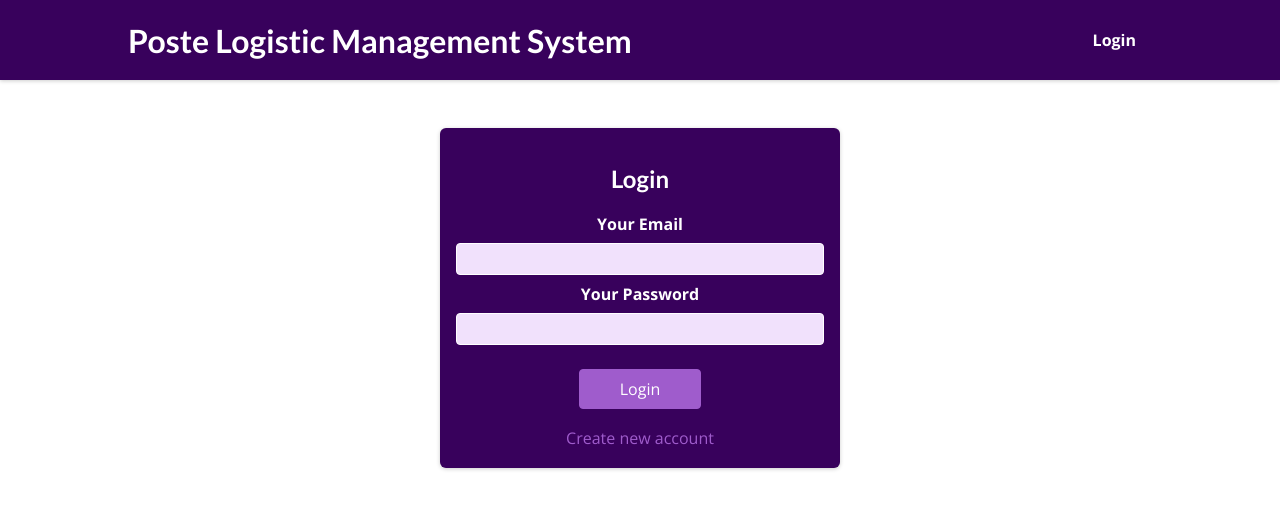
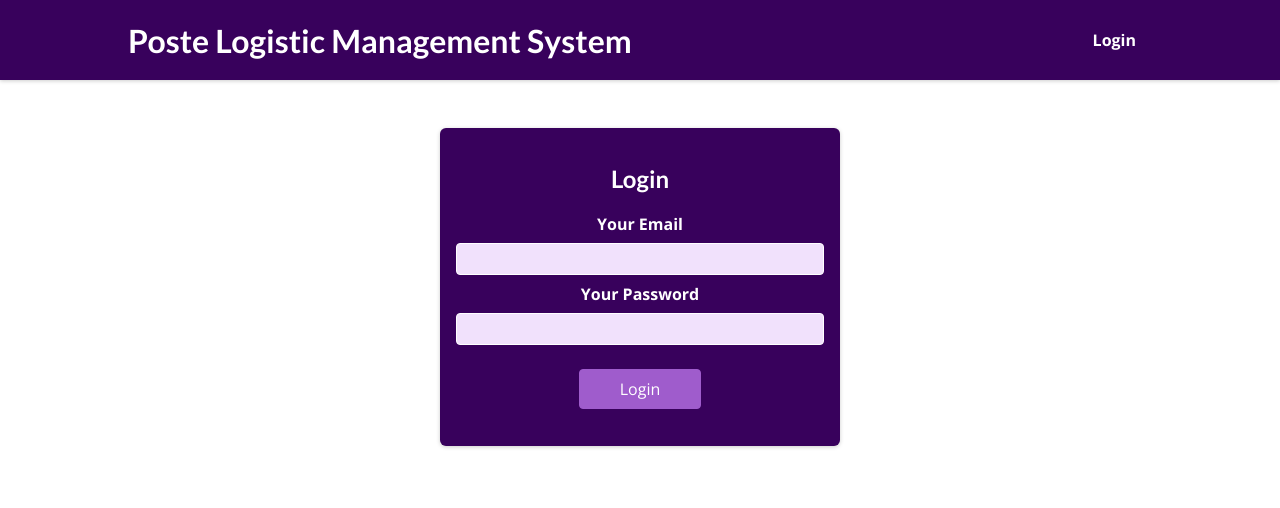
Before and after one commit to voloshynserhii/poste-core-app, a React (Create React App) app: page /auth in a window 1280 px wide. Shown: the top 508 px of the page. Built offline with nearby package versions, Linux system fonts and the light colour scheme.

Commit message:
login refactor

```diff
--- a/src/components/Auth/AuthForm.js
+++ b/src/components/Auth/AuthForm.js
@@ -98,7 +98,7 @@ const AuthForm = () => {
             className={classes.toggle}
             onClick={switchAuthModeHandler}
           >
-            {isLogin ? "Create new account" : "Login with existing account"}
+            {/* {isLogin ? "Create new account" : "Login with existing account"} */}
           </button>
         </div>
       </form>
--- a/src/components/Layout/MainNavigation.js
+++ b/src/components/Layout/MainNavigation.js
@@ -26,11 +26,11 @@ const MainNavigation = () => {
               <Link to='/auth'>Login</Link>
             </li>
           )}
-          {isLoggedIn && (
+          {/* {isLoggedIn && (
             <li>
               <Link to='/profile'>User Profile</Link>
             </li>
-          )}
+          )} */}
           {isLoggedIn && (
             <li>
               <button onClick={logoutHandler}>Logout</button>
--- a/src/components/SideBar/SideBar.js
+++ b/src/components/SideBar/SideBar.js
@@ -6,8 +6,6 @@ import classes from "./sidebar.module.css";
 
 const SideBar = (props) => {
   const authCtx = useContext(AuthContext);
-
-  const isLoggedIn = authCtx.isLoggedIn;
 
   return (
     <aside className={classes.sidebar} data={props.data}>
```
Also changed, not shown: 1 other file (tests, documents, lock files or other folders).
